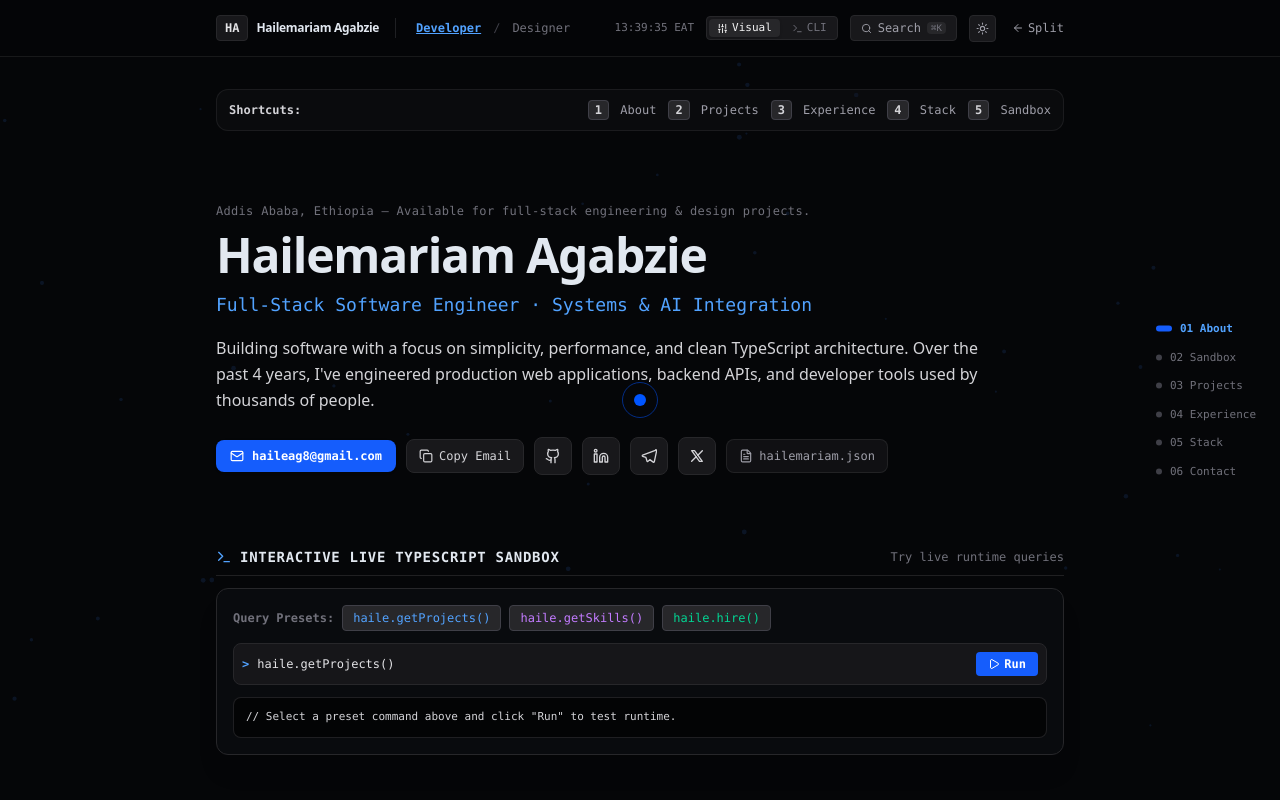
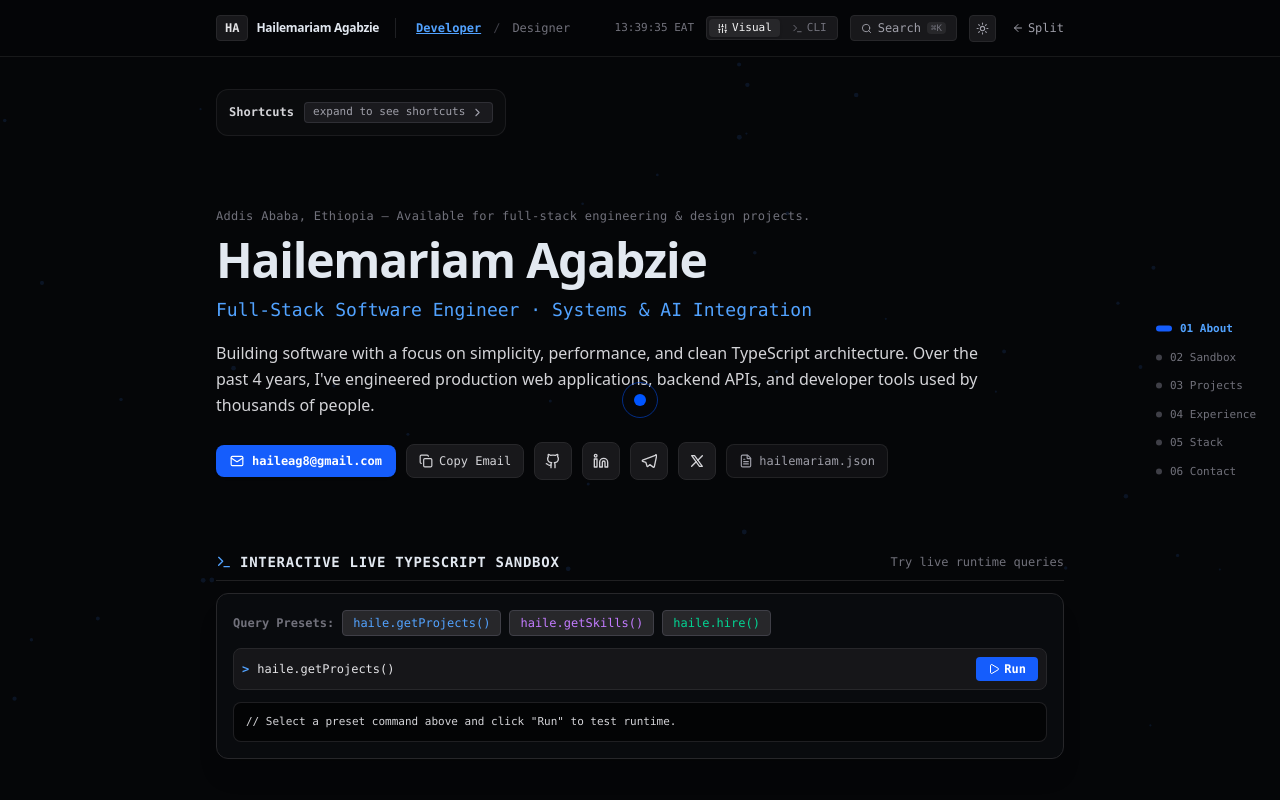
Before and after one commit to haile121/portfolio, a Next.js app: page /minimalist in a window 1280 px wide. Shown: the top 800 px of the page. Built offline with nearby package versions, Linux system fonts and the light colour scheme.

Commit message:
feat(minimalist): implement horizontally expanding keyboard shortcuts bar

```diff
--- a/src/components/minimalist/KeyboardShortcutsBar.tsx
+++ b/src/components/minimalist/KeyboardShortcutsBar.tsx
@@ -1,4 +1,7 @@
 "use client";
+
+import { useState } from "react";
+import { ChevronLeft, ChevronRight } from "lucide-react";
 
 interface KeyboardShortcutsBarProps {
   theme: "dark" | "light";
@@ -10,21 +13,42 @@ export function KeyboardShortcutsBar({
   theme,
   scrollToSection,
 }: KeyboardShortcutsBarProps) {
+  const [isFolded, setIsFolded] = useState(true);
+
   return (
     <div
-      className={`p-3 rounded-xl border flex flex-wrap items-center justify-between gap-3 text-xs font-mono ${
+      className={`p-3 rounded-xl border flex items-center gap-3 text-xs font-mono transition-all duration-300 ease-in-out ${
+        isFolded ? "w-fit" : "w-full"
+      } ${
         theme === "dark"
           ? "bg-zinc-900/30 border-white/[0.07] text-zinc-400"
           : "bg-white border-slate-200 text-slate-600"
       }`}
     >
-      <div className="flex items-center gap-1.5">
-        <span className="font-bold text-zinc-300">Shortcuts:</span>
+      <div className="flex items-center gap-2.5 shrink-0">
+        <span className="font-bold text-zinc-300">Shortcuts</span>
+
+        {isFolded && (
+          <button
+            onClick={() => setIsFolded(false)}
+            className="flex items-center gap-1.5 text-[11px] text-zinc-400 hover:text-blue-400 transition-colors clickable px-2 py-0.5 rounded bg-zinc-800/60 border border-zinc-700/60"
+          >
+            <span>expand to see shortcuts</span>
+            <ChevronRight size={13} />
+          </button>
+        )}
       </div>
-      <div className="flex flex-wrap items-center gap-3">
+
+      {!isFolded && (
+        <>
+          <span className="text-[11px] text-zinc-500 font-normal hidden md:inline shrink-0">
+            (click numbers 1–5 or press keys)
+          </span>
+
+          <div className="flex items-center gap-2 sm:gap-3 overflow-x-auto no-scrollbar pl-2 border-l border-zinc-800/80 transition-all duration-300 min-w-0 flex-1">
             <button
               onClick={() => scrollToSection("about")}
-          className="hover:text-blue-400 transition-colors"
+              className="hover:text-blue-400 transition-colors clickable flex items-center shrink-0"
             >
               <kbd className="px-1.5 py-0.5 rounded bg-zinc-800 text-zinc-300 font-bold border border-zinc-700 mr-1">
                 1
@@ -33,7 +57,7 @@ export function KeyboardShortcutsBar({
             </button>
             <button
               onClick={() => scrollToSection("projects")}
-          className="hover:text-blue-400 transition-colors"
+              className="hover:text-blue-400 transition-colors clickable flex items-center shrink-0"
             >
               <kbd className="px-1.5 py-0.5 rounded bg-zinc-800 text-zinc-300 font-bold border border-zinc-700 mr-1">
                 2
@@ -42,7 +66,7 @@ export function KeyboardShortcutsBar({
             </button>
             <button
               onClick={() => scrollToSection("experience")}
-          className="hover:text-blue-400 transition-colors"
+              className="hover:text-blue-400 transition-colors clickable flex items-center shrink-0"
             >
               <kbd className="px-1.5 py-0.5 rounded bg-zinc-800 text-zinc-300 font-bold border border-zinc-700 mr-1">
                 3
@@ -51,7 +75,7 @@ export function KeyboardShortcutsBar({
             </button>
             <button
               onClick={() => scrollToSection("skills")}
-          className="hover:text-blue-400 transition-colors"
+              className="hover:text-blue-400 transition-colors clickable flex items-center shrink-0"
             >
               <kbd className="px-1.5 py-0.5 rounded bg-zinc-800 text-zinc-300 font-bold border border-zinc-700 mr-1">
                 4
@@ -60,7 +84,7 @@ export function KeyboardShortcutsBar({
             </button>
             <button
               onClick={() => scrollToSection("sandbox")}
-          className="hover:text-blue-400 transition-colors"
+              className="hover:text-blue-400 transition-colors clickable flex items-center shrink-0"
             >
               <kbd className="px-1.5 py-0.5 rounded bg-zinc-800 text-zinc-300 font-bold border border-zinc-700 mr-1">
                 5
@@ -68,6 +92,17 @@ export function KeyboardShortcutsBar({
               Sandbox
             </button>
           </div>
+
+          <button
+            onClick={() => setIsFolded(true)}
+            className="flex items-center gap-1 text-[11px] text-zinc-500 hover:text-zinc-300 transition-colors clickable px-2 py-0.5 rounded bg-zinc-800/50 border border-zinc-700/50 shrink-0 ml-auto"
+            aria-label="Fold shortcuts"
+          >
+            <span>Fold</span>
+            <ChevronLeft size={13} />
+          </button>
+        </>
+      )}
     </div>
   );
 }
```
Lines whose indentation alone changed are shown as unchanged.
